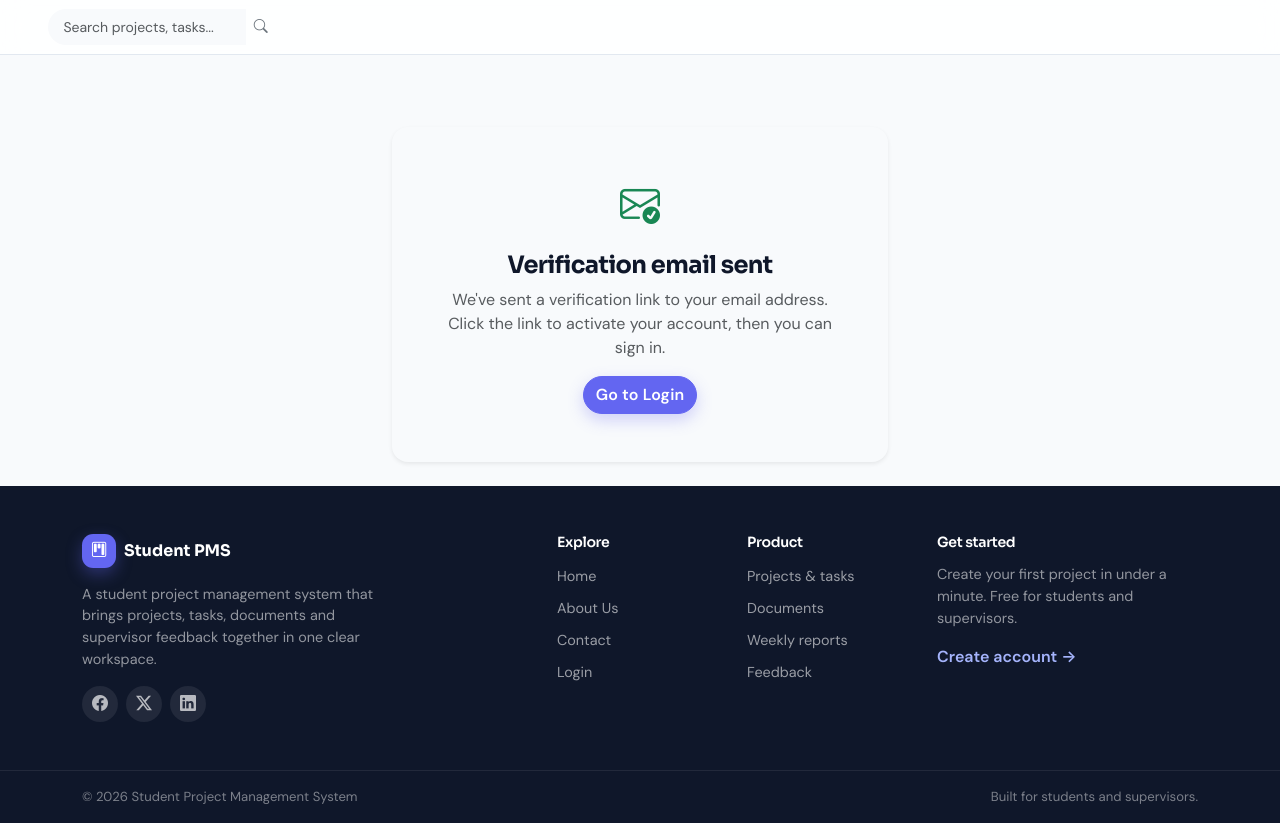
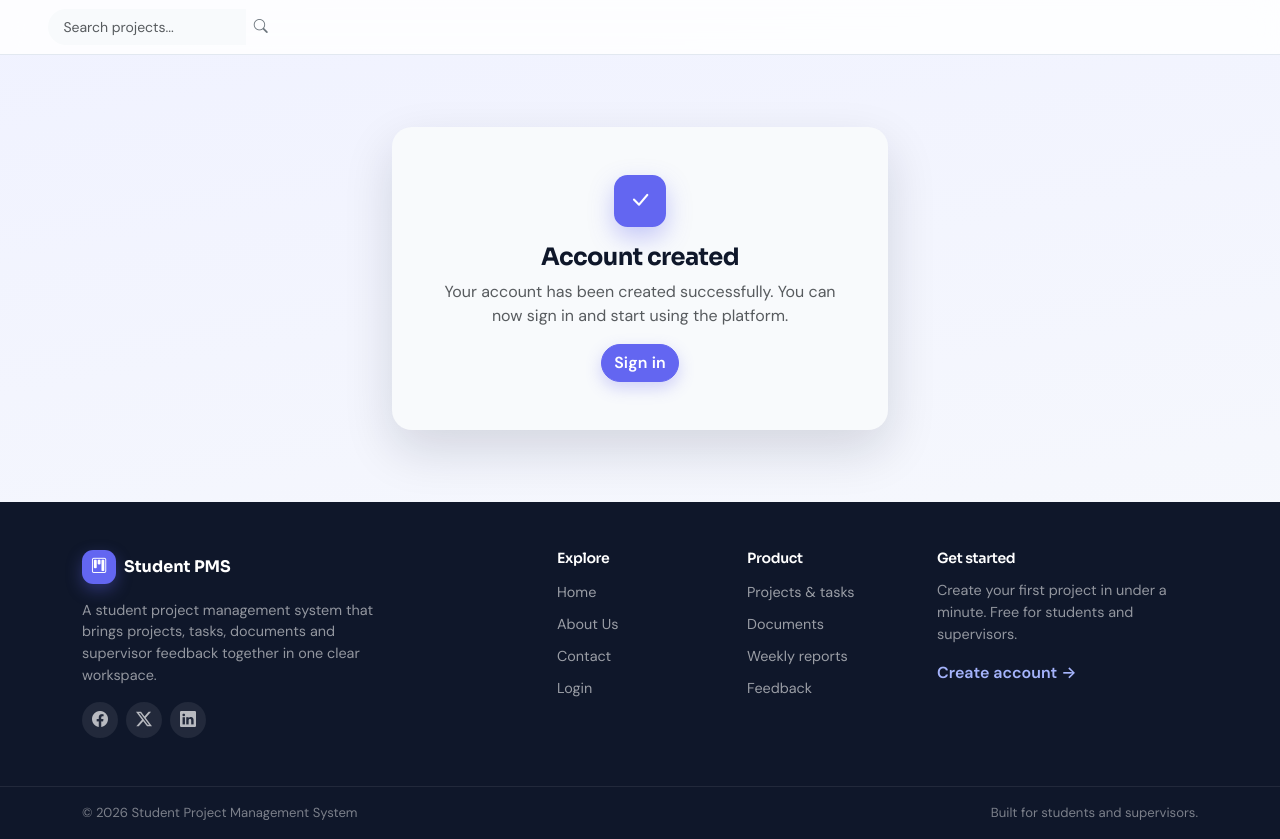
Before and after one commit to raoshoaib21/Student_Project_Management_System, a Django app: page /accounts/register/done/ in a window 1280 px wide. Run offline with Django 5.2, Linux system fonts and the light colour scheme.

Commit message:
Fix search bar, My Tasks layout, conditional footer; remove email verification on registration (users can now log in immediately)

```diff
--- a/accounts/forms.py
+++ b/accounts/forms.py
@@ -35,8 +35,8 @@ class RegistrationForm(UserCreationForm):
     def save(self, commit=True):
         user = super().save(commit=False)
         user.role = User.Role.STUDENT
-        user.is_active = False
-        user.is_email_verified = False
+        user.is_active = True
+        user.is_email_verified = True
         if commit:
             user.save()
             StudentProfile.objects.create(
--- a/accounts/views.py
+++ b/accounts/views.py
@@ -3,6 +3,7 @@ import logging
 from django.conf import settings
 from django.contrib import messages
 from django.contrib.auth import logout
+from django.contrib.auth import login as auth_login
 from django.contrib.auth.views import LoginView, PasswordChangeView
 from django.core.mail.backends.console import EmailBackend as ConsoleEmailBackend
 from django.core.mail.message import EmailMessage
@@ -32,25 +33,10 @@ class RegisterView(FormView):
 
     def form_valid(self, form):
         user = form.save()
-        token = generate_email_token(user)
-        link = self.request.build_absolute_uri(reverse("accounts:verify_email", args=[token]))
-        subject = "Verify your email address"
-        body = (
-            f"Hi {user.username},\n\n"
-            "Thanks for registering with Student Project Management System.\n"
-            "Please verify your email address by clicking the link below:\n"
-            f"{link}\n\n"
-            f"This link expires in {EMAIL_TOKEN_MAX_AGE // 3600} hours.\n"
-            "If you did not register, you can safely ignore this email."
-        )
-        message = EmailMessage(subject, body, settings.DEFAULT_FROM_EMAIL, [user.email])
-        try:
-            message.send()
-        except Exception:
-            logger.exception("Failed to send verification email to %s; falling back to console", user.email)
-            ConsoleEmailBackend().send_messages([message])
+        auth_login(self.request, user, backend="django.contrib.auth.backends.ModelBackend")
         log_activity(user, "registered an account")
-        return redirect("accounts:register_done")
+        messages.success(self.request, f"Welcome, {user.first_name or user.username}! Your account has been created.")
+        return redirect("core:dashboard")
 
 
 class RegisterDoneView(TemplateView):
--- a/templates/accounts/register_done.html
+++ b/templates/accounts/register_done.html
@@ -1,16 +1,16 @@
 {% extends "base.html" %}
-{% block title %}Check your email | Student PMS{% endblock %}
+{% block title %}Account created | Student PMS{% endblock %}
+{% block body_class %}auth-body{% endblock %}
 {% block content %}
-<div class="container" style="max-width: 520px;">
-    <div class="card border-0 shadow-sm mt-5">
+<div class="container py-5" style="max-width: 520px;">
+    <div class="card auth-card">
         <div class="card-body p-5 text-center">
-            <i class="bi bi-envelope-check fs-1 text-success"></i>
-            <h4 class="fw-bold mt-3">Verification email sent</h4>
+            <span class="auth-brand"><i class="bi bi-check-lg"></i></span>
+            <h4 class="fw-bold mt-3">Account created</h4>
             <p class="text-muted">
-                We've sent a verification link to your email address.
-                Click the link to activate your account, then you can sign in.
+                Your account has been created successfully. You can now sign in and start using the platform.
             </p>
-            <a href="{% url 'accounts:login' %}" class="btn btn-primary">Go to Login</a>
+            <a href="{% url 'accounts:login' %}" class="btn btn-primary">Sign in</a>
         </div>
     </div>
 </div>
--- a/templates/core/dashboard.html
+++ b/templates/core/dashboard.html
@@ -78,7 +78,7 @@
 
 <div class="row g-3">
     <div class="col-lg-7">
-        <div class="card border-0 shadow-sm h-100">
+        <div class="card border-0 shadow-sm">
             <div class="card-header bg-white fw-semibold">
                 <i class="bi bi-folder2-open me-2"></i>My Projects
                 <span class="badge bg-primary ms-1">{{ total_projects }}</span>
--- a/templates/partials/footer.html
+++ b/templates/partials/footer.html
@@ -1,4 +1,12 @@
 {% load static %}
+{% if user.is_authenticated %}
+<footer class="app-footer">
+    <div class="container d-flex flex-column flex-md-row justify-content-between align-items-center gap-2 py-3">
+        <span class="small">&copy; {% now "Y" %} Student Project Management System</span>
+        <span class="small text-muted">Built for students and supervisors.</span>
+    </div>
+</footer>
+{% else %}
 <footer class="site-footer">
     <div class="container py-5">
         <div class="row g-4">
@@ -49,3 +57,4 @@
         </div>
     </div>
 </footer>
+{% endif %}
--- a/templates/partials/topbar.html
+++ b/templates/partials/topbar.html
@@ -16,10 +16,10 @@
             {% elif active_page == 'profile' %}Profile
             {% endif %}
         </div>
-        <form class="d-none d-lg-flex me-auto" role="search">
+        <form class="d-none d-lg-flex me-auto" role="search" action="{% url 'projects:project_list' %}" method="get">
             <div class="input-group input-group-sm w-auto">
-                <input type="search" class="form-control search-input" placeholder="Search projects, tasks..." aria-label="Search">
-                <button class="btn btn-outline-secondary search-btn" type="button"><i class="bi bi-search"></i></button>
+                <input type="search" name="q" class="form-control search-input" placeholder="Search projects..." aria-label="Search">
+                <button class="btn btn-outline-secondary search-btn" type="submit"><i class="bi bi-search"></i></button>
             </div>
         </form>
 
```
Also changed, not shown: accounts/tests.py (+5 -5 lines).
